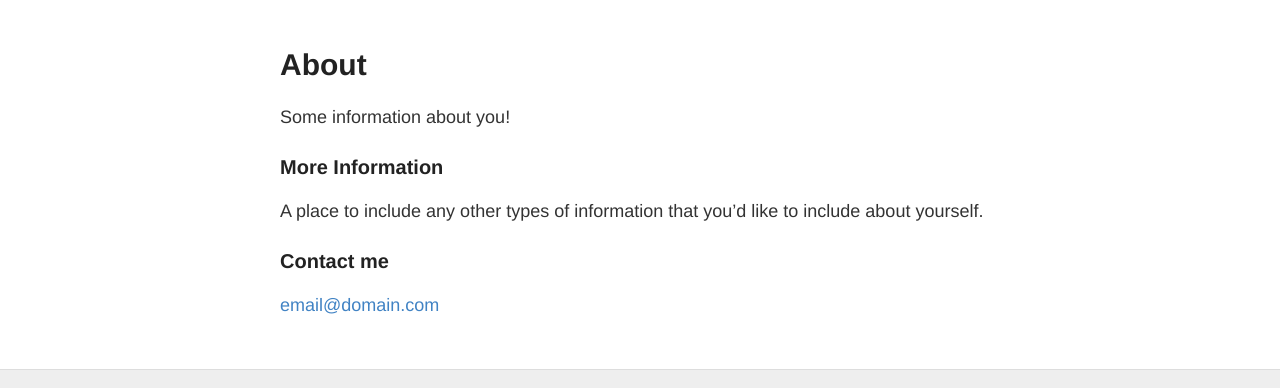
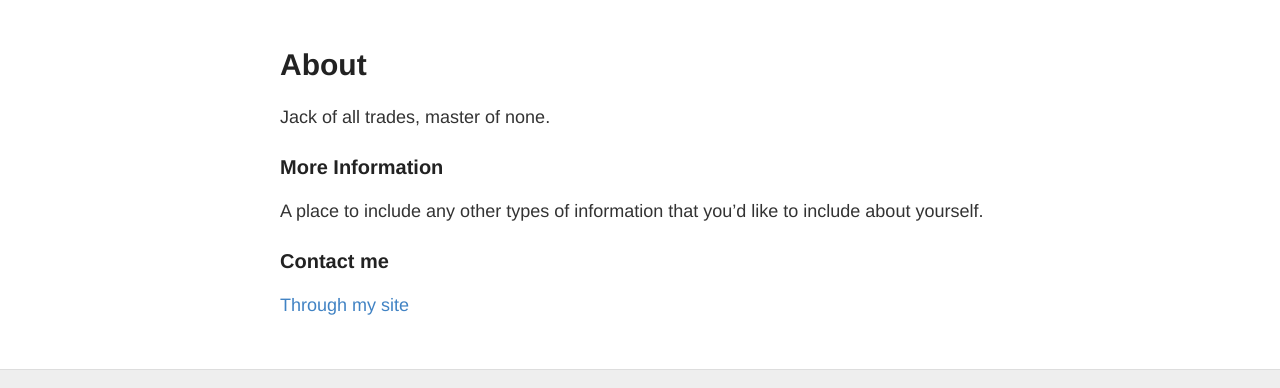
Before and after one commit to taz77/taz77.github.io, a Jekyll site: the page built from about.md, in a window 1280 px wide. Shown: the part 122-510 px from the top of the page. Built offline with Jekyll 4.4.1, drawn with Linux system fonts in a browser that asks for light colours.

Commit message:
About updates

```diff
--- a/about.md
+++ b/about.md
@@ -4,7 +4,7 @@ title: About
 permalink: /about/
 ---
 
-Some information about you!
+Jack of all trades, master of none.
 
 ### More Information
 
@@ -12,4 +12,4 @@ A place to include any other types of information that you'd like to include abo
 
 ### Contact me
 
-[email@domain.com](mailto:email@domain.com)
+[Through my site](mhttp://www.fastglass.net/contact)
```
